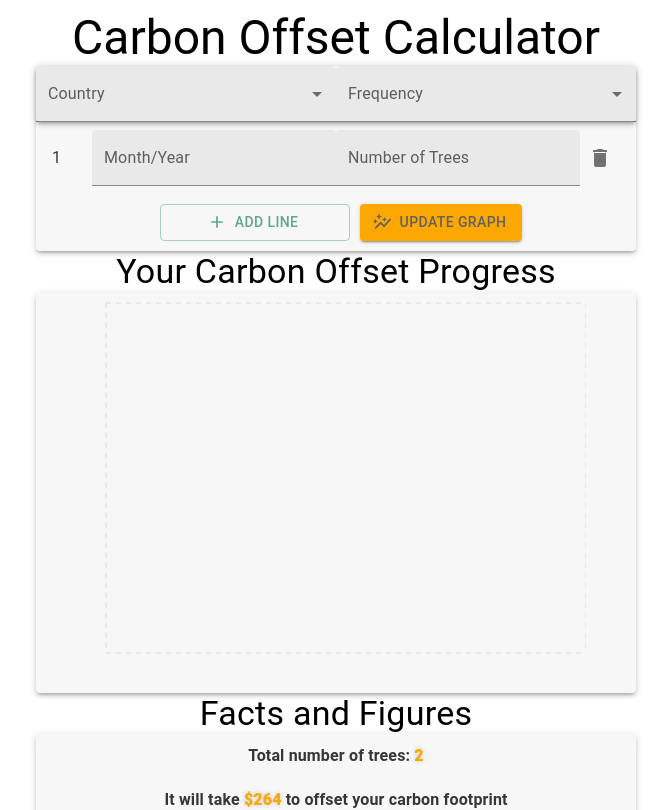
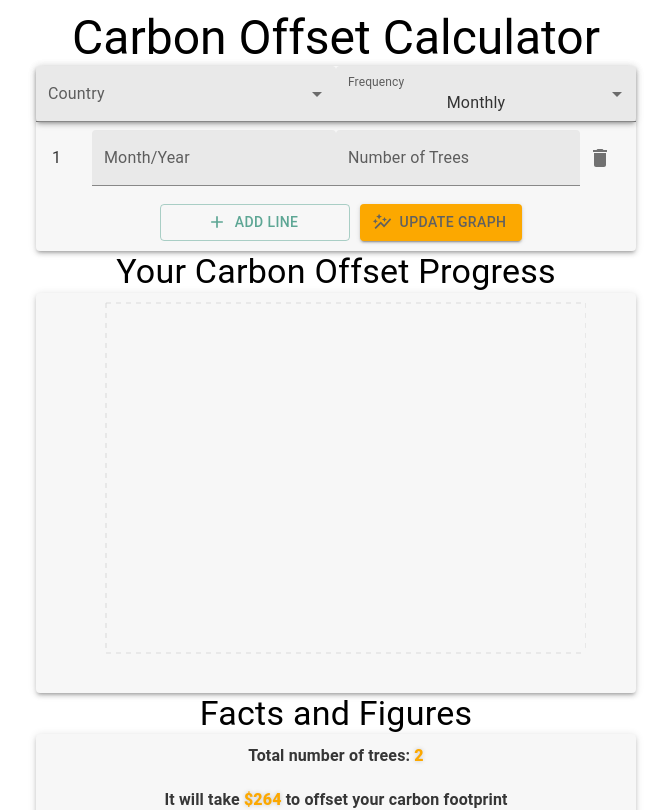
Before and after one commit to TrisRosco/s2z, a React (Create React App) app in the folder s2z/: page / in a window 1280 px wide. Shown: the top 810 px of the page, without its empty margins (304-975 px from the left). Built offline with nearby package versions, Linux system fonts and the light colour scheme.

Commit message:
Monthly selected by default

```diff
--- a/s2z/src/Components/ParamInput/index.js
+++ b/s2z/src/Components/ParamInput/index.js
@@ -206,6 +206,8 @@ function ParamInput() {
               className="selector"
               label="Frequency"
               onChange={handleSelectFrequency}
+              defaultValue={1}
+
             >
               {/* disabled weekly option for now */}
               {/* <MenuItem value={0}>Weekly</MenuItem> */}
```
